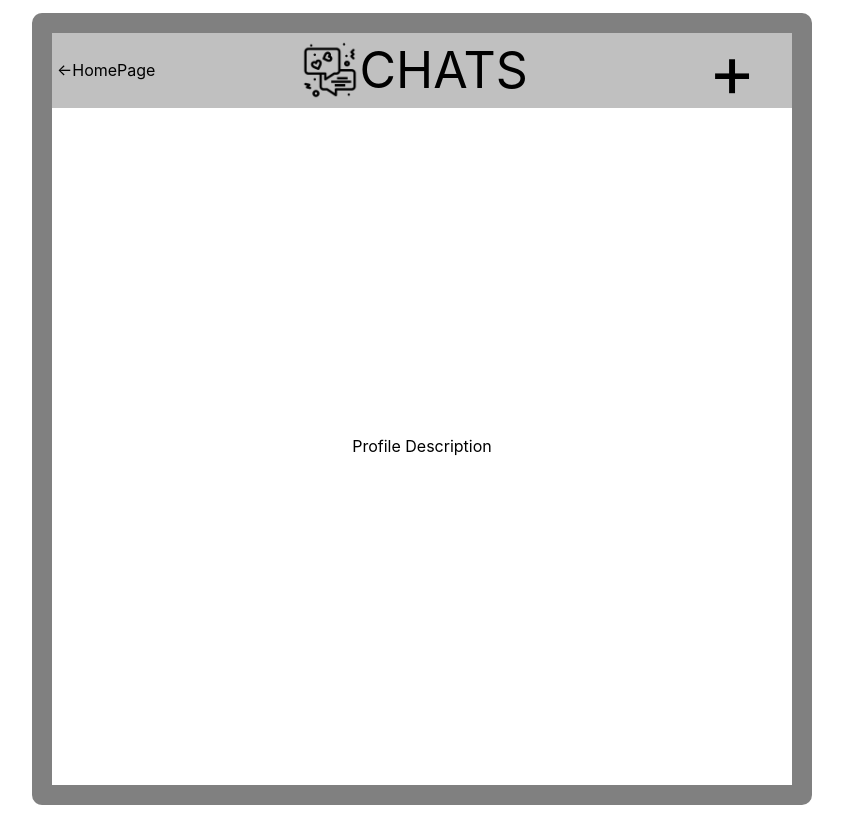
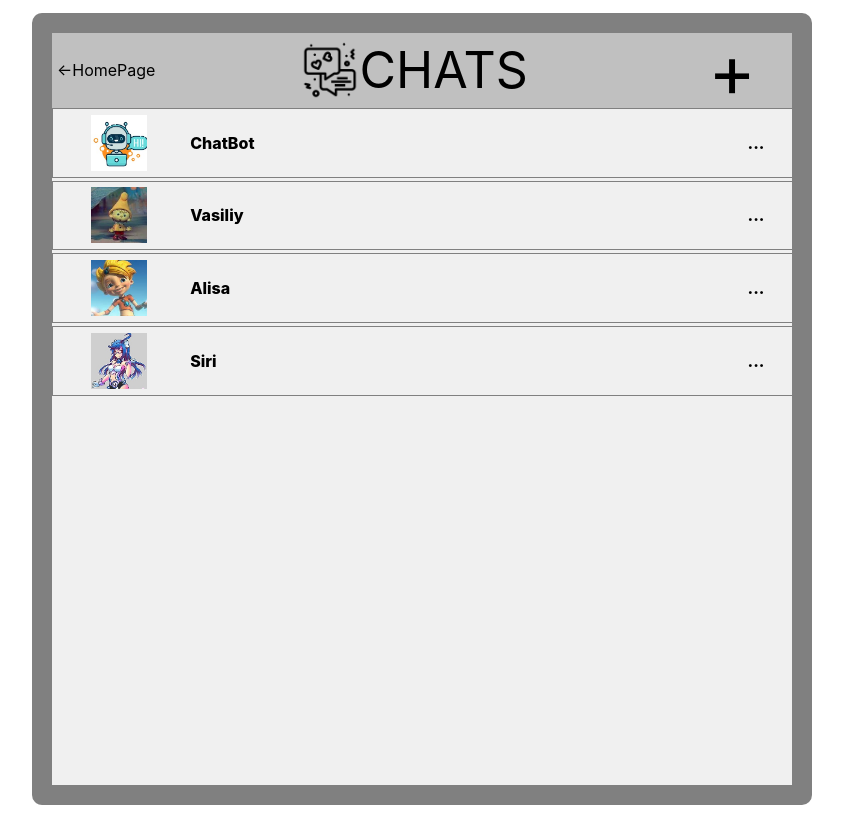
Before and after one commit to Kuldyaev/geekreact, a React (Create React App) app: page /allchats in a window 1280 px wide. Shown: the whole page, without its empty margins (218-1061 px from the left). Built offline with nearby package versions, Linux system fonts and the light colour scheme.

Commit message:
ChatsPage finished

```diff
--- a/src/App.js
+++ b/src/App.js
@@ -59,7 +59,7 @@ function App() {
       <div className="App">
         <Switch>
           <Route exact path="/" component={Home}/>
-          <Route exact path='/allchats' component={Chats}/>
+          <Route exact path='/allchats' render={(props) => (<Chats {...props} list={allchats} />)} />
           <Route exact path="/profile" component={Profile}/>
           <Route exact path='/register' component={Register}/>
           <Route exact path='/chat/:id' component={Chat} />
--- a/src/components/chatname.jsx
+++ b/src/components/chatname.jsx
@@ -1,13 +1,18 @@
 import React from 'react';
+import { Link } from 'react-router-dom'
 import styles from '../css/chatlist.module.css'
 
 export const ChatName = (props) => {
 
   return <div className={styles.chatContact}>
-           <div className={styles.chatImage} style={{backgroundImage: "url('../img/" + props.id + ".jpg')"}}>
-           </div>
-           <div className={styles.contactName}>
-              {props.contact}
-            </div>
+          <Link Link to={'/register'} className={styles.chatContactFirstBlock}>
+             <div className={styles.chatImageBlock}>
+                <div className={styles.chatImage} style={{backgroundImage: "url('../img/" + props.id + ".jpg')"}}></div>
+             </div>
+             <div className={styles.contactName}>
+                {props.contact}
+              </div>
+          </Link>
+          <div className={styles.contactEdit}>...</div>
         </div>
 }
--- a/src/components/chats.jsx
+++ b/src/components/chats.jsx
@@ -1,7 +1,10 @@
 import { Link } from 'react-router-dom'
+import { ChatName } from '../components/chatname'
 import styles from '../css/chats.module.css'
 
 export const Chats = (props) => {
+  console.log(props);
+
   return <div className = {styles.profilepage}>
             <div className = {styles.profileHeader}>
               <Link to={'/'} className = {styles.homepageLink}>&#8592;HomePage</Link>
@@ -11,6 +14,15 @@ export const Chats = (props) => {
               </div>
               <div className = {styles.profileHeaderRight}>+</div>
             </div>
-            <div className = {styles.profileBody}>Profile Description</div>
+            <div className = {styles.profileBody}>
+              <div className = {styles.chatList}>
+                 { props.list.map((message)=>(
+                    <ChatName
+                          contact = {message.name}
+                          id= {message.id}
+                          key= {message.id} />
+                  ))}
+             </div>
+            </div>
          </div>
 }
--- a/src/css/chatlist.module.css
+++ b/src/css/chatlist.module.css
@@ -6,19 +6,46 @@
 	background-color: #f0f0f0;
 }
 .chatContact{
-   width: 98%;
-	height: 5%;
+   width: 100%;
+	height: 10%;
 	font-weight: 800;
 	display: flex;
 	margin-bottom: 3px;
+	border: 1px solid grey;
+}
+.chatContactFirstBlock{
+	width: 90%;
+	height: 100%;
+	cursor: pointer;
+	display: flex;
+	text-decoration: none;
+	color: black;
+}
+.contactName{
+	width: 80%;
+	height: 100%;
+	padding-left: 5px;
+	display: flex;
+	align-items: center;
+}
+.chatImageBlock{
+	width: 20%;
+	height: 100%;
+	display: flex;
+	align-items: center;
+   justify-content: center;
 }
 .chatImage{
-	width: 20%;
-	height: 100%;
+	margin: 0 auto;
+	width: 7vh;
+	height: 7vh;
 	background-size: cover;
 }
-.contactName{
-	width: 78%;
+.contactEdit{
+	width: 10%;
 	height: 100%;
-	padding-left: 5px;
+	cursor: pointer;
+	display: flex;
+	align-items: center;
+   justify-content: center;
 }
--- a/src/css/chats.module.css
+++ b/src/css/chats.module.css
@@ -51,3 +51,27 @@
   color: black;
   font-size: 50px;
 }
+.chatList{
+	width: 100%;
+	height: 100%;
+	display: flex;
+	flex-direction: column;
+	background-color: #f0f0f0;
+}
+.chatContact{
+   width: 98%;
+	height: 5%;
+	font-weight: 800;
+	display: flex;
+	margin-bottom: 3px;
+}
+.chatImage{
+	width: 20%;
+	height: 100%;
+	background-size: cover;
+}
+.contactName{
+	width: 78%;
+	height: 100%;
+	padding-left: 5px;
+}
```
